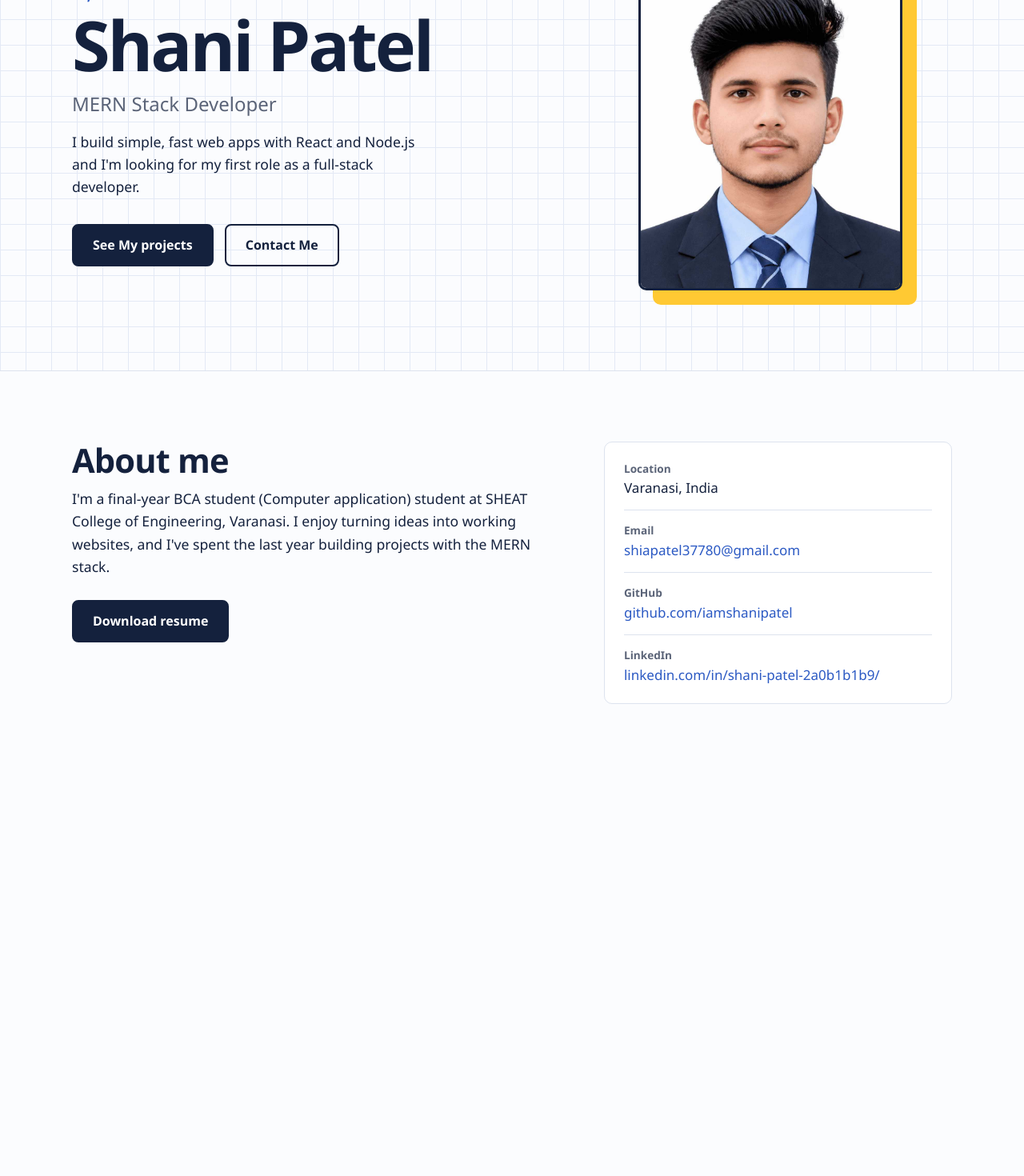
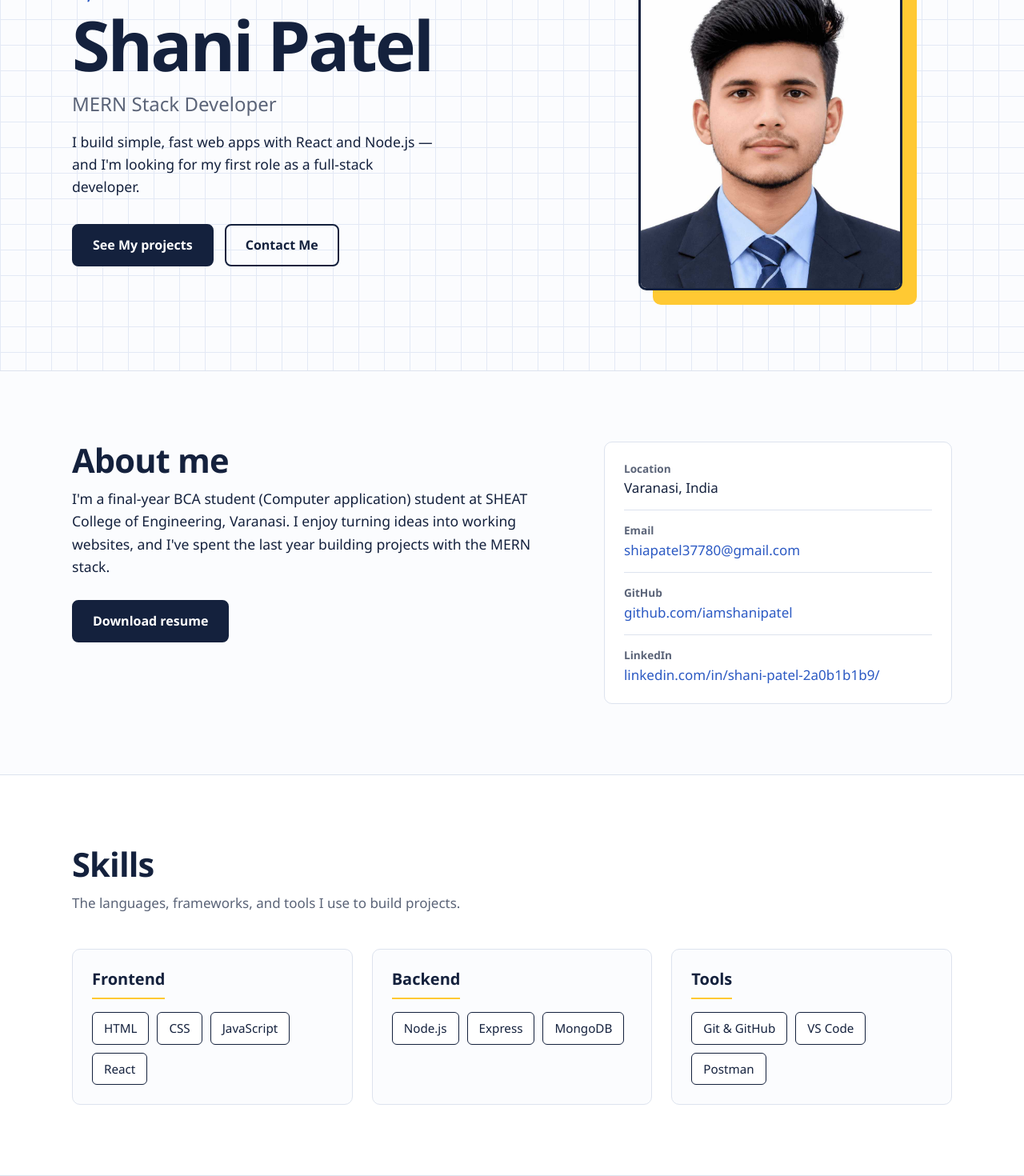
Before and after one commit to iamshanipatel/Portfolio, a React (Vite) app in the folder Shani_Portfolio/: page / in a window 1280 px wide. Shown: the part 200-1670 px from the top of the page at 80% size. Before the commit the page ends 1168 px from the top, so only its background shows below. Built offline with nearby package versions, Linux system fonts and the light colour scheme.

Commit message:
add new file Skill.jsx and Skil.ccs

```diff
--- a/Shani_Portfolio/src/App.jsx
+++ b/Shani_Portfolio/src/App.jsx
@@ -1,13 +1,16 @@
+import {profile, skills} from "./data";
 import Navber from "./components/Navbar";
 import About from "./components/About";
 import Hero from "./components/Hero";
+import Skills from "./components/Skills";
 
 function App() {
   return (
     <>
-     <Navber/>
-      <Hero />
-      <About/>
+     <Navber profile={profile} />
+      <Hero profile={profile} />
+      <About skills={skills} />
+      <Skills skills={skills} />
     </>
   );
 }
--- a/Shani_Portfolio/src/components/Hero.jsx
+++ b/Shani_Portfolio/src/components/Hero.jsx
@@ -1,13 +1,13 @@
 import "./Hero.css";
-function Hero() {
+function Hero({profile}) {
   return (
     <section className="hero" id ="Home">
      <div className="container hero-inner" >
        <div className="hero-text">
          <p className="hero-greeting">Hi, I'm</p>
-         <h1 className="hero-name">Shani Patel</h1>
-         <h2 className="hero-title">MERN Stack Developer</h2>
-         <p className="hero-tagline">I build simple, fast web apps with React and Node.js and I'm looking for my first role as a full-stack developer.</p>
+         <h1 className="hero-name">{profile.name}</h1>
+         <h2 className="hero-title">{profile.title}</h2>
+         <p className="hero-tagline">{profile.tagline}</p>
          <div className="hero-buttons">
          <a href="#project" className="btn btn-primary">See My projects</a>
          <a href="#contact" className="btn btn-outline">Contact Me</a>
@@ -16,7 +16,7 @@
 
 
        <div className="hero-photo ">
-        <img src="/photo.jpg" alt="Shani Patel" />
+        <img src={profile.photo} alt={profile.name} />
 
        </div>
      </div>
--- a/Shani_Portfolio/src/components/Navbar.jsx
+++ b/Shani_Portfolio/src/components/Navbar.jsx
@@ -1,7 +1,9 @@
 import { useState } from "react";
 import "./Navber.css";
 
-function Navbar() {
+
+function Navbar({profile}) {
+
   // menuOpen = is the mobile menu open right now? (true / false)
   const [menuOpen, setMenuOpen] = useState(false);
 
@@ -17,7 +19,7 @@
     <header className="navbar">
       <nav className="container navbar-inner">
         <a href="#home" className="navbar-logo" onClick={closeMenu}>
-          Shani Patel
+          {profile.name}
         </a>
 
         <button
@@ -26,7 +28,7 @@
           aria-label="Open or close the menu"
           aria-expanded={menuOpen}
         >
-          {menuOpen ? "X" : "="}
+          {menuOpen ? "X" : "☰"}
         </button>
 
         <ul className={menuOpen ? "navbar-links open" : "navbar-links"}>
--- /dev/null
+++ b/Shani_Portfolio/src/components/Skills.css
@@ -0,0 +1,42 @@
+/* ===== SKILLS ===== */
+.skills {
+  background: var(--white);
+  border-top: 1px solid var(--border);
+  border-bottom: 1px solid var(--border);
+}
+.skills-grid {
+  display: grid;
+  grid-template-columns: repeat(3, 1fr);
+  gap: 24px;
+}
+.skill-group {
+  border: 1.5px solid var(--border);
+  border-radius: var(--radius);
+  padding: 24px;
+  background: var(--paper);
+}
+.skill-group h3 {
+  font-size: 1.25rem;
+  margin-bottom: 16px;
+  padding-bottom: 12px;
+  border-bottom: 2px solid var(--marker);
+  display: inline-block;
+}
+.skill-list {
+  display: flex;
+  flex-wrap: wrap;
+  gap: 10px;
+}
+.skill-chip {
+  padding: 7px 14px;
+  background: var(--white);
+  border: 1.5px solid var(--ink);
+  border-radius: 6px;
+  font-weight: 500;
+  font-size: 0.95rem;
+}
+@media (max-width: 800px) {
+  .skills-grid {
+    grid-template-columns: 1fr;
+  }
+}
--- /dev/null
+++ b/Shani_Portfolio/src/components/Skills.jsx
@@ -0,0 +1,33 @@
+import "./Skills.css";
+function Skills({ skills }) {
+const categories = ["Frontend", "Backend", "Tools"];
+  return (
+         <section id="skills" className="section skills">
+          <div className="container">
+            <h2 className="section-title">Skills</h2>
+            <p className="section-subtitle">
+                The languages, frameworks, and tools I use to build projects.
+            </p>
+            <div className="skills-grid">
+               {
+                categories.map((category)=>(
+                    <div className="skill-group" key={category}>
+                        <h3>{category}</h3>
+                        <div className="skill-list">
+                            {skills
+                            .filter((skill) => skill.category === category)
+                            .map((skill)=>(
+                                <span className="skill-chip" key={skill._id}>
+                                    {skill.name}
+                                    </span>
+                            ))}
+                        </div>
+                    </div>
+                ))
+               }
+            </div>
+          </div>
+         </section>
+     );
+}
+  export default Skills;
--- /dev/null
+++ b/Shani_Portfolio/src/data.js
@@ -0,0 +1,34 @@
+// ALL the content of the portfolio lives here (for now).
+// Later (Class 10) this data will come from MongoDB instead.
+// We use "_id" because MongoDB gives every item an _id.
+
+export const profile = {
+  name: "Shani Patel",
+  title: "MERN Stack Developer",
+  tagline:
+    "I build simple, fast web apps with React and Node.js — " +
+    "and I'm looking for my first role as a full-stack developer.",
+  about:
+    "I'm a final-year BCA student at SHEAT College of " +
+    "Engineering, Varanasi. I enjoy turning ideas into working websites, " +
+    "and I've spent the last year building projects with the MERN stack.",
+  photo: "/profile.jpg",
+  resumeUrl: "#",
+  email: "shanipatel37780@gmail.com",
+  location: "Varanasi, India",
+  github: "https://github.com/iamshanipatel",
+  linkedin: "https://linkedin.com/in/shani-patel-7b0a1b1b3",
+};
+
+export const skills = [
+  { _id: "1", name: "HTML", category: "Frontend" },
+  { _id: "2", name: "CSS", category: "Frontend" },
+  { _id: "3", name: "JavaScript", category: "Frontend" },
+  { _id: "4", name: "React", category: "Frontend" },
+  { _id: "5", name: "Node.js", category: "Backend" },
+  { _id: "6", name: "Express", category: "Backend" },
+  { _id: "7", name: "MongoDB", category: "Backend" },
+  { _id: "8", name: "Git & GitHub", category: "Tools" },
+  { _id: "9", name: "VS Code", category: "Tools" },
+  { _id: "10", name: "Postman", category: "Tools" },
+];
```
Also changed, not shown: Shani_Portfolio/public/profile.jpg (renamed from Shani_Portfolio/public/photo.jpg).
